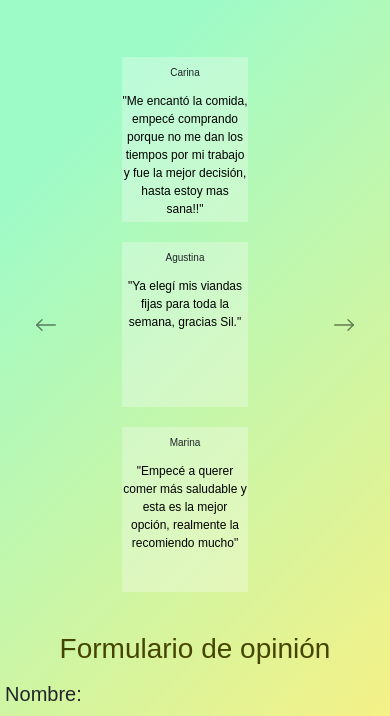
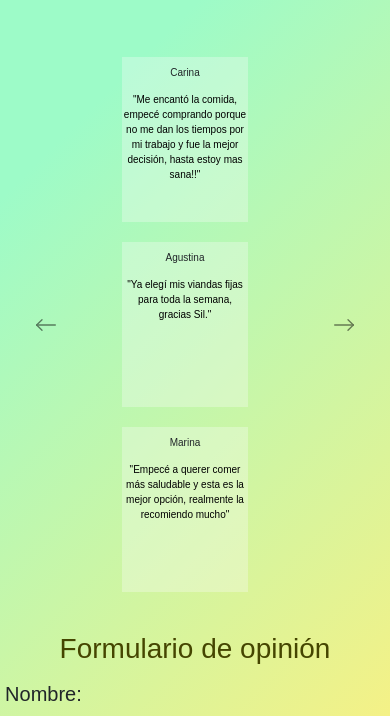
Before and after one commit to lmelero99/ProyectoCoder, a website: page pages/opiniones.html in a window 390 px wide. Shown: the part 122-838 px from the top of the page. Drawn offline with nearby package versions, Linux system fonts and the light colour scheme; a web font is replaced by a local one.

Commit message:
iotjyoirhjhm

```diff
--- a/scss/styles.scss
+++ b/scss/styles.scss
@@ -1733,7 +1733,7 @@ form {
         .contenido {
             display: flex;
             justify-content: flex-end;
-            font-size: 13px;
+            font-size: 11px;
             margin-top: 30px;
             padding-top: 20px;
         }
@@ -2260,7 +2260,7 @@ form {
         .contenido {
             display: flex;
             justify-content: flex-end;
-            font-size: 12px;
+            font-size: 10px;
             margin-top: 15px;
             padding-top: 20px;
         }
```
Also changed, not shown: css/styles.css.
